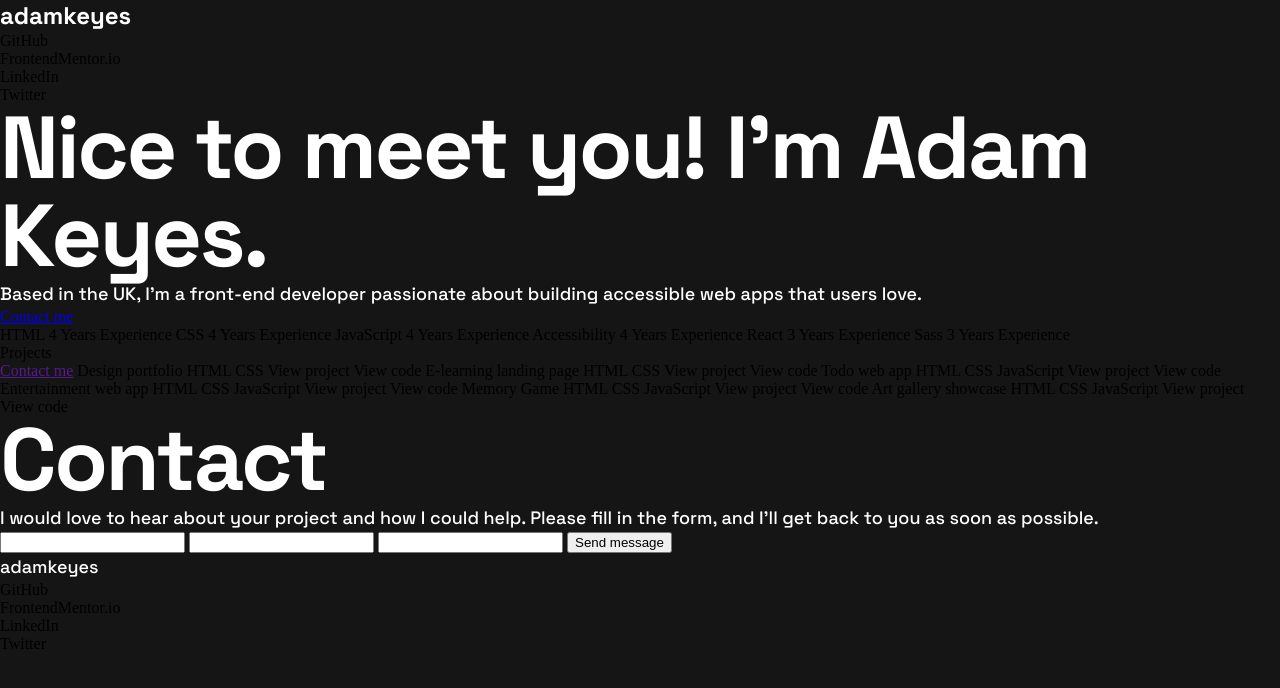
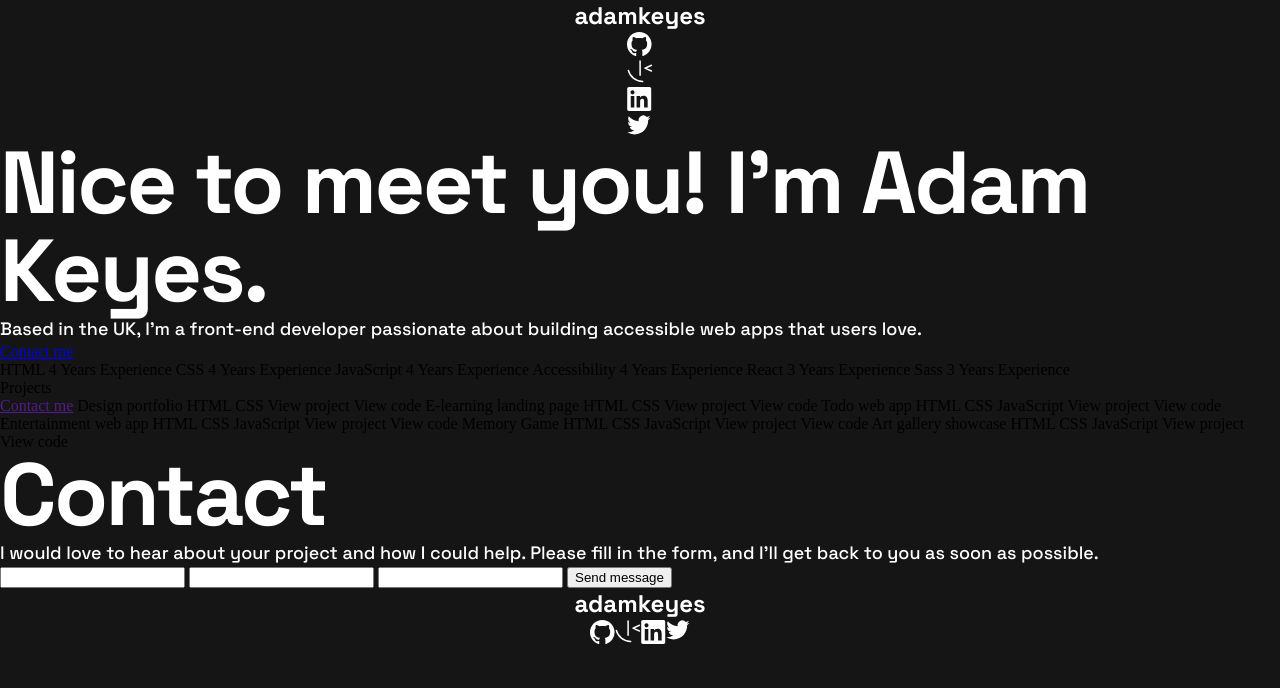
Before and after one commit to yoannbdn/challenge-portfolio, a website: page index.html in a window 1280 px wide. Drawn offline with Linux system fonts and the light colour scheme.

Commit message:
Reload VSCODE

```diff
--- a/index.html
+++ b/index.html
@@ -10,13 +10,13 @@
 </head>
 <body>
   <header>
-    <nav>
+    <nav class="navbar navbar--top">
       <p class="heading heading--m">adamkeyes</p>
       <ul>
-        <li>GitHub</li>
-        <li>FrontendMentor.io</li>
-        <li>LinkedIn</li>
-        <li>Twitter</li>
+        <li><a href="https://github.com/yoannbdn"><img src="./assets/images/icon-github.svg" alt="icon-github"></a></li>
+        <li><a href="https://www.frontendmentor.io/profile/yoannbdn"><img src="./assets/images/icon-frontend-mentor.svg" alt="icon-frontendmentor"></a></li>
+        <li><a href="https://www.linkedin.com/in/yoann-baudrin-235302245/"><img src="./assets/images/icon-linkedin.svg" alt="icon-linkedin"></a></li>
+        <li><a href="https://twitter.com/yoann_bdn"><img src="./assets/images/icon-twitter.svg" alt="icon-twitter"></a></li>
       </ul>
     </nav>
   </header>
@@ -95,13 +95,13 @@
       </form>
     </div>
     <span class="separator"></span>
-    <nav>
-      <p class="nav-title">adamkeyes</p>
-      <ul>
-        <li>GitHub</li>
-        <li>FrontendMentor.io</li>
-        <li>LinkedIn</li>
-        <li>Twitter</li>
+    <nav class="navbar navbar--bottom">
+      <p class="heading heading--m">adamkeyes</p>
+      <ul class="social-icons">
+        <li><a href="https://github.com/yoannbdn"><img src="./assets/images/icon-github.svg" alt="icon-github"></a></li>
+        <li><a href="https://www.frontendmentor.io/profile/yoannbdn"><img src="./assets/images/icon-frontend-mentor.svg" alt="icon-frontendmentor"></a></li>
+        <li><a href="https://www.linkedin.com/in/yoann-baudrin-235302245/"><img src="./assets/images/icon-linkedin.svg" alt="icon-linkedin"></a></li>
+        <li><a href="https://twitter.com/yoann_bdn"><img src="./assets/images/icon-twitter.svg" alt="icon-twitter"></a></li>
       </ul>
     </nav>
   </footer>
--- a/style/sass/main.scss
+++ b/style/sass/main.scss
@@ -61,3 +61,13 @@ body{
 p{
     @include basic-text()
 }
+
+// Navbars
+.navbar{
+    display: flex;
+    flex-direction: column;
+    align-items: center;
+}
+.social-icons{
+    display: flex;
+}
```
Also changed, not shown: style/css/style.css, 1 other file.
